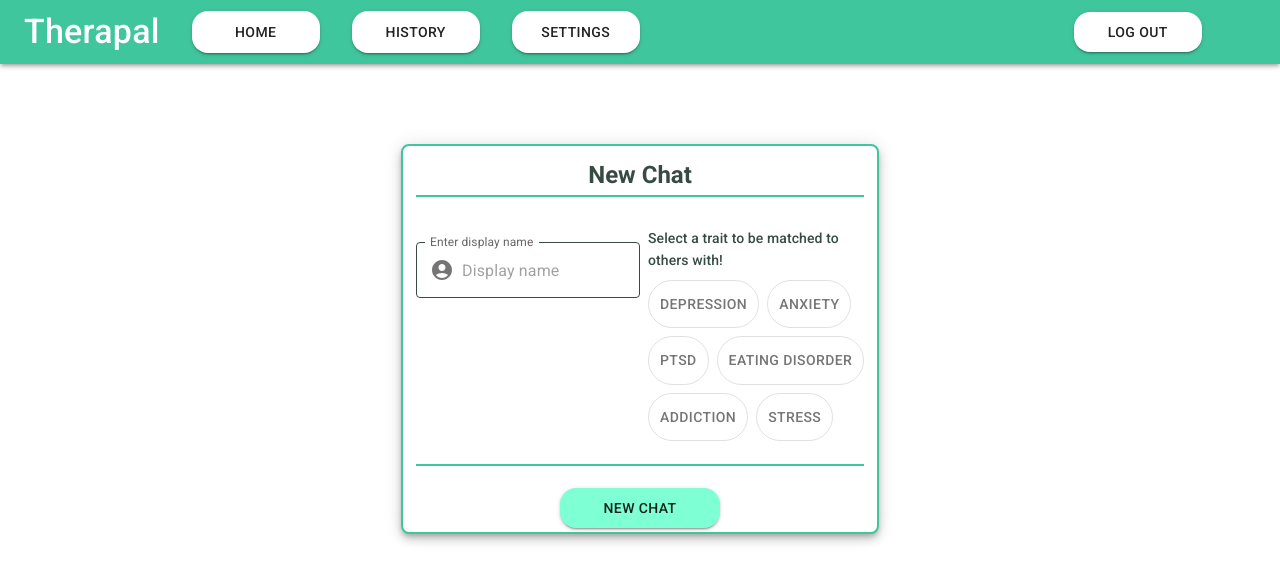
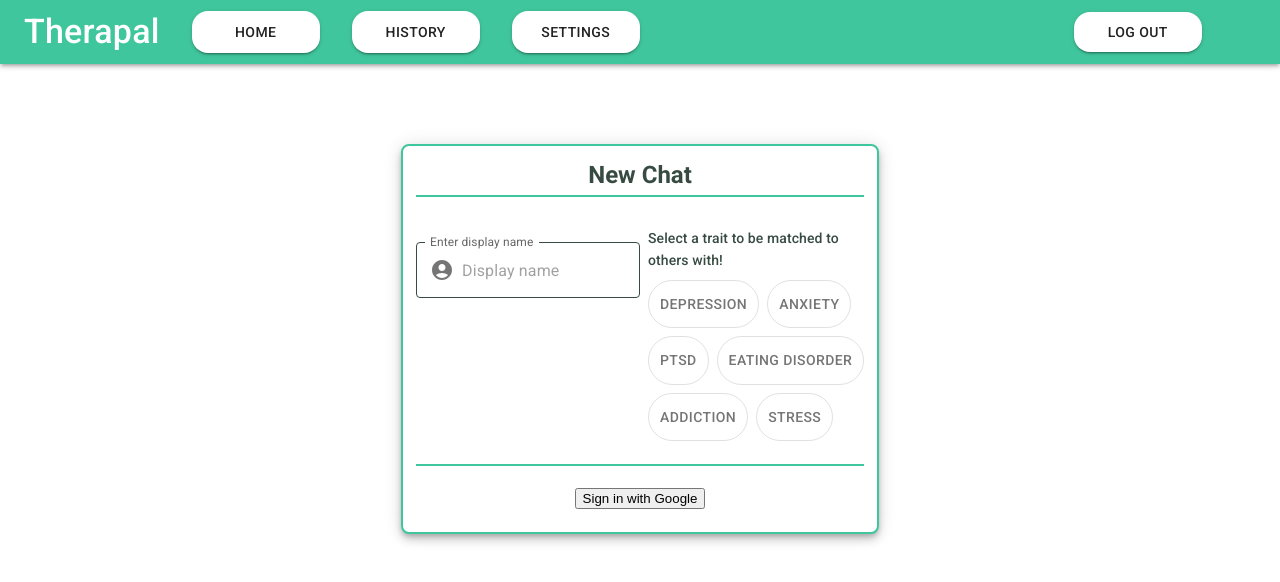
Before and after one commit to dsfhdshdjtsb/Therapal, a React (Create React App) app in the folder client/: page / in a window 1280 px wide. Shown: the top 582 px of the page. Built offline with nearby package versions, Linux system fonts and the light colour scheme; no server answers; a web font is replaced by a local one.

Commit message:
add google auth button if not sign in

```diff
--- a/client/src/App.js
+++ b/client/src/App.js
@@ -62,6 +62,7 @@ function SignIn() {
   };
   return <button onClick={signInWithGoogle}>Sign in with Google</button>;
 }
+
 function SignOut() {
   return (
     auth.currentUser && <button onClick={() => auth.signOut()}>Sign Out</button>
--- a/client/src/components/HomePage/ConfigureChat.js
+++ b/client/src/components/HomePage/ConfigureChat.js
@@ -1,6 +1,10 @@
 import React, { useReducer } from "react";
+import { useAuthState } from "react-firebase-hooks/auth";
 import CardContainer from "./CardContainer";
 import AccountCircle from "@mui/icons-material/AccountCircle";
+import firebase from "../../firebase";
+import "firebase/compat/auth";
+import "firebase/compat/firestore";
 
 import {
   Grid,
@@ -12,6 +16,8 @@ import {
 } from "@mui/material";
 import TraitToggleButton from "./TraitToggleButton";
 
+const auth = firebase.auth();
+
 const stateReducer = (state, action) => {
   const key = action.type;
   const obj = { ...state };
@@ -19,7 +25,23 @@ const stateReducer = (state, action) => {
   return obj;
 };
 
+function SignIn() {
+  const signInWithGoogle = () => {
+    auth
+      .setPersistence(firebase.auth.Auth.Persistence.SESSION)
+      .then(() => {
+        const provider = new firebase.auth.GoogleAuthProvider();
+        return auth.signInWithPopup(provider);
+      })
+      .catch(error => {
+        console.log(error);
+      });
+  };
+  return <button onClick={signInWithGoogle}>Sign in with Google</button>;
+}
+
 export default function ConfigureChat() {
+  const [user] = useAuthState(auth);
   const [selectedTraits, dispatchSelectedTraits] = useReducer(stateReducer, {
     depression: false,
     anxiety: false,
@@ -50,9 +72,9 @@ export default function ConfigureChat() {
         />
       </Grid>
       <Grid item xs={6}>
-        <Grid container spacing={1} sx={{margin: "10% auto"}}>
+        <Grid container spacing={1} sx={{ margin: "10% auto" }}>
           <Grid item xs={12}>
-            <Typography variant="subtitle2" sx={{textAlign: "left"}}>
+            <Typography variant="subtitle2" sx={{ textAlign: "left" }}>
               Select a trait to be matched to others with!
             </Typography>
           </Grid>
@@ -112,7 +134,17 @@ export default function ConfigureChat() {
           </Grid>
         </Grid>
       </Grid>
-      <Grid justifyContent="center" item xs={12} sx={{borderTop:2, padding: "5% 0 0 0", borderColor:"secondary.main"}}>
+      <Grid
+        justifyContent="center"
+        item
+        xs={12}
+        sx={{
+          borderTop: 2,
+          padding: "5% 0 0 0",
+          borderColor: "secondary.main",
+        }}
+      >
+        {user ? (
           <Button
             variant="contained"
             sx={{
@@ -124,6 +156,9 @@ export default function ConfigureChat() {
           >
             New Chat
           </Button>
+        ) : (
+          <SignIn/>
+        )}
       </Grid>
     </CardContainer>
   );
```
Lines whose indentation alone changed are shown as unchanged.
